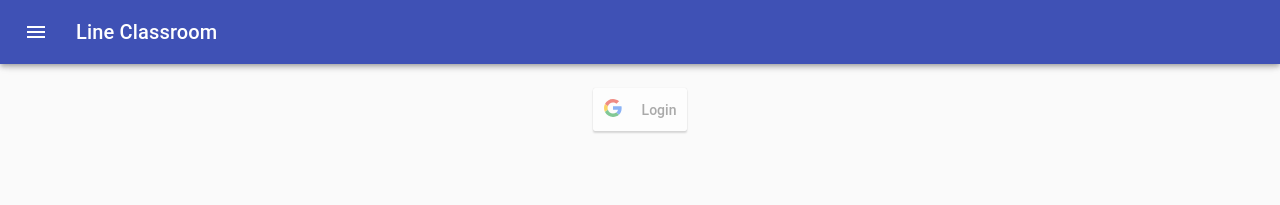
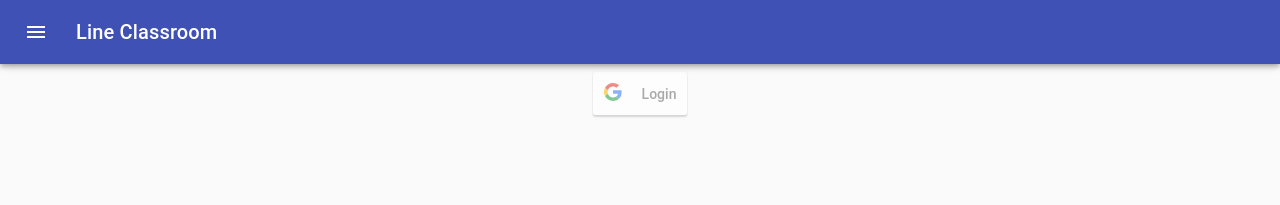
Before and after one commit to s6102041520165/frontend-classroom, a React (Create React App) app: page /login in a window 1280 px wide. Shown: the top 205 px of the page. Built offline with nearby package versions, Linux system fonts and the light colour scheme.

Commit message:
Added file

```diff
--- a/package.json
+++ b/package.json
@@ -2,6 +2,10 @@
   "name": "classroom",
   "version": "0.1.0",
   "private": true,
+  "engines":{
+    "node":"12.13.0",
+    "npm":"6.13.4"
+  },
   "dependencies": {
     "@material-ui/core": "^4.8.0",
     "@material-ui/icons": "^4.5.1",
--- a/src/App.js
+++ b/src/App.js
@@ -87,7 +87,7 @@ const useStyles = makeStyles(theme => ({
   },
   content: {
     flexGrow: 1,
-    padding: theme.spacing(3),
+    padding: theme.spacing(1),
     transition: theme.transitions.create("margin", {
       easing: theme.transitions.easing.sharp,
       duration: theme.transitions.duration.leavingScreen
@@ -121,6 +121,7 @@ function App({ message, Tokens, dispatch, props }) {
   const handleDrawerClose = () => {
     setOpen(false);
   };
+
 
 
   const sendMessage = () => {
@@ -217,7 +218,7 @@ function App({ message, Tokens, dispatch, props }) {
         <div
           style={{
             margin: "auto",
-            maxWidth: "90%",
+            maxWidth: "80%",
             textAlign: "center"
           }}
         >
--- a/src/components/Courses.js
+++ b/src/components/Courses.js
@@ -3,11 +3,9 @@ import axios from "axios";
 import { connect } from "react-redux";
 import googleMapState from "../map-state/google-map-state";
 import FlatList from "flatlist-react";
-import Select from "react-select";
 import {
   MenuItem,
   makeStyles,
-  Menu,
   MenuList,
   Paper,
 } from "@material-ui/core";
@@ -16,11 +14,7 @@ import { Link } from "react-router-dom";
 import SpeedDial from '@material-ui/lab/SpeedDial';
 import SpeedDialIcon from '@material-ui/lab/SpeedDialIcon';
 import SpeedDialAction from '@material-ui/lab/SpeedDialAction';
-import FileCopyIcon from '@material-ui/icons/FileCopyOutlined';
 import SaveIcon from '@material-ui/icons/Save';
-import PrintIcon from '@material-ui/icons/Print';
-import ShareIcon from '@material-ui/icons/Share';
-import FavoriteIcon from '@material-ui/icons/Favorite';
 
 
 const initialState = {
@@ -49,13 +43,11 @@ const useStyles = makeStyles(theme => ({
   },
    exampleWrapper: {
     position: 'relative',
-    marginTop: theme.spacing(3),
-    height: 380,
   },
   speedDial: {
-    position: 'absolute',
+    position: 'fixed',
     '&.MuiSpeedDial-directionUp, &.MuiSpeedDial-directionLeft': {
-      bottom: theme.spacing(2),
+      bottom: theme.spacing(5),
       right: theme.spacing(2),
     },
     '&.MuiSpeedDial-directionDown, &.MuiSpeedDial-directionRight': {
```
